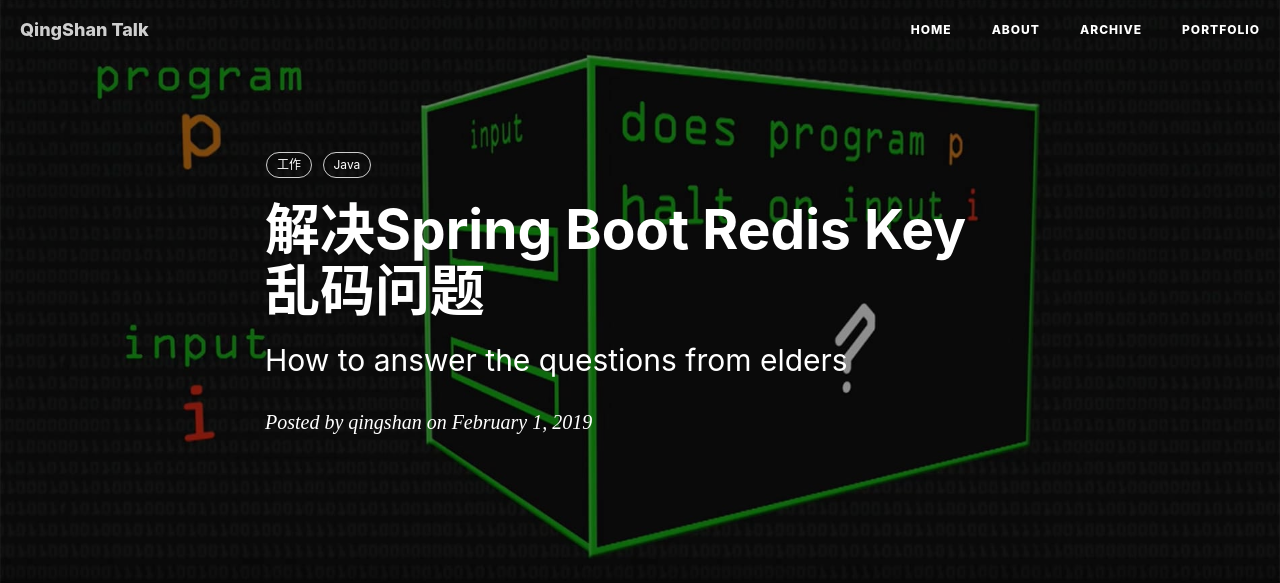
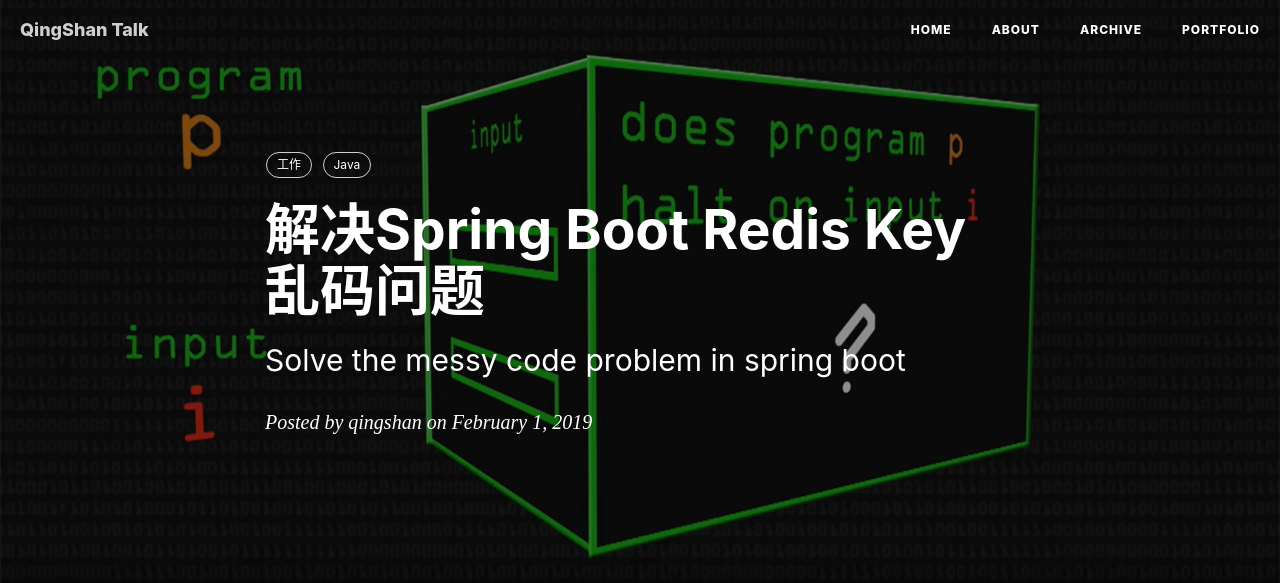
Before and after one commit to rae912/myblog, a Jekyll site: the page built from _posts/2019-02-01-solve-the-messy-code-in-java-redis.md, in a window 1280 px wide. Shown: the top 583 px of the page. Built offline with Jekyll 4.4.1, drawn with Linux system fonts in a browser that asks for light colours; nearby versions of some CDN libraries; comment, search, counter and statistics services are not loaded; grey boxes are pictures that could not be loaded.

Commit message:
change the english title for newest post

```diff
--- a/_posts/2019-02-01-solve-the-messy-code-in-java-redis.md
+++ b/_posts/2019-02-01-solve-the-messy-code-in-java-redis.md
@@ -1,7 +1,7 @@
 ---
 layout: post
 title: "解决Spring Boot Redis Key乱码问题"
-subtitle: "How to answer the questions from elders"
+subtitle: "Solve the messy code problem in spring boot"
 author: "qingshan"
 header-img: "img/post-bg-halting.jpg"
 header-mask: 0.4
```
